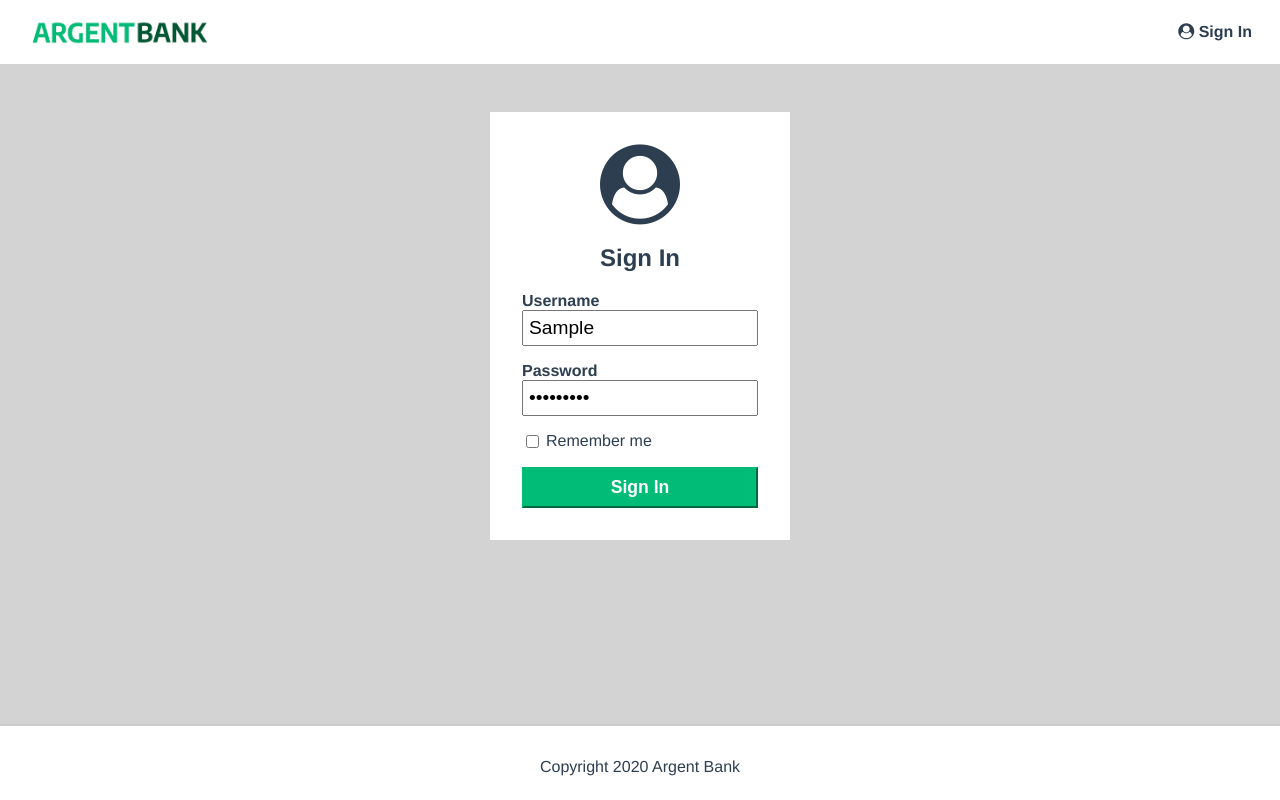
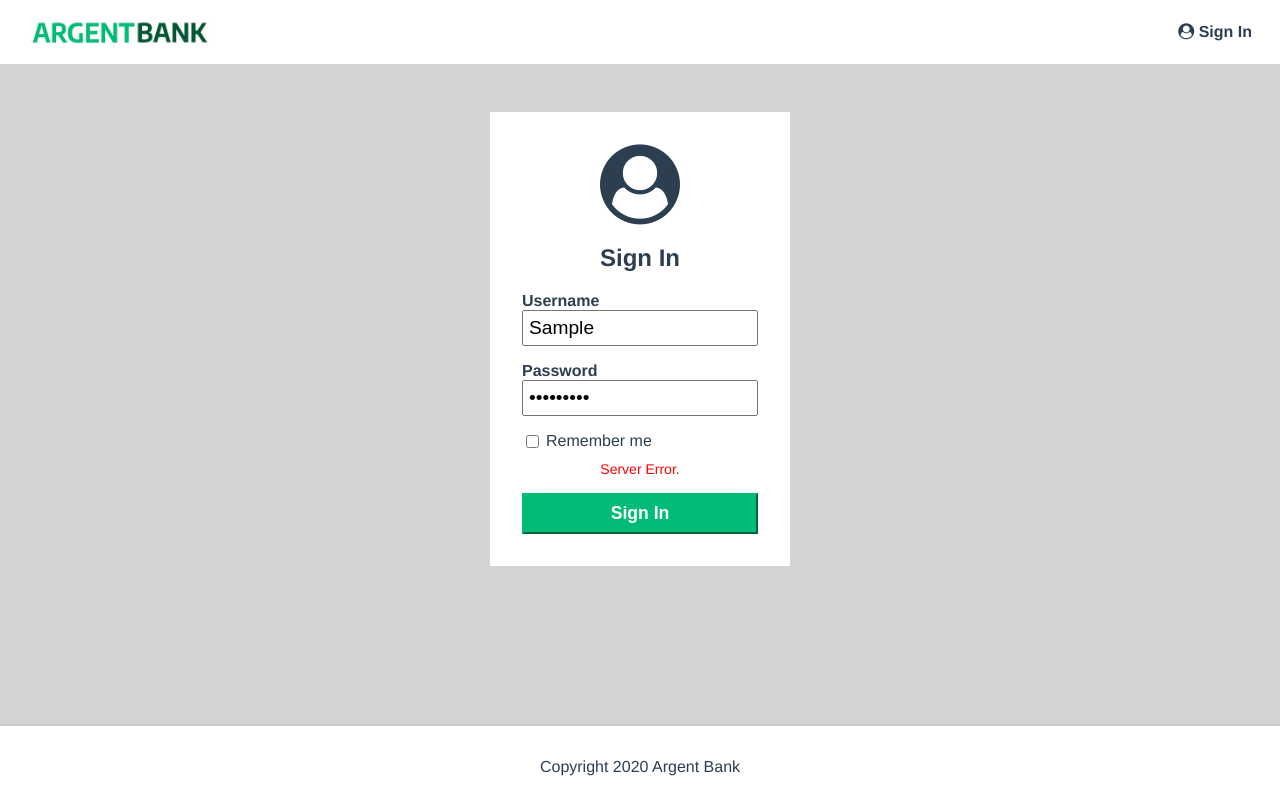
Before and after one commit to SafaSELLAM/Frontend_BankAPI, a React (Vite) app: page /sign-in in a window 1280 px wide. Both pictures are taken after typing "Sample", "Sample123" into the empty fields and a click on the button "Sign In". Built offline with nearby package versions, Linux system fonts and the light colour scheme; no server answers.

Commit message:
Fix authentification issue on login page and ADD errorMessages

```diff
--- a/src/Components/App/App.css
+++ b/src/Components/App/App.css
@@ -115,6 +115,12 @@ body {
 .hero-content .text {
     margin-bottom: 0;
     font-size: 0.9rem;
+}
+
+.error-message {
+    color: red;
+    font-size: 14px;
+    margin-top: 10px;
 }
 
 @media (min-width: 920px) {
--- a/src/Components/Header.jsx
+++ b/src/Components/Header.jsx
@@ -12,7 +12,7 @@ export const Header = () => {
     const [isEditing, setIsEditing] = useState(false)
     const [firstName, setFirstName] = useState(user?.firstName)
     const [lastName, setLastName] = useState(user?.lastName)
-
+    const [errorMessage, setErrorMessage] = useState("")
 
     const handleLogout = () => {
         dispatch(logout())
@@ -57,12 +57,17 @@ export const Header = () => {
 
     const handleEditClick = () => setIsEditing(true);
     const handleCancel = () => {
-        setFirstName(user?.firstName || "")
-        setLastName(user?.lastName || "")
+        setFirstName(user?.firstName)
+        setLastName(user?.lastName)
         setIsEditing(false)
+        setErrorMessage("")
     };
 
     const handleSave = async () => {
+        if (!firstName || !lastName) {
+            setErrorMessage("Both fields are required!")
+            return
+        }
 
         try {
             const response = await fetch("http://localhost:3001/api/v1/user/profile", {
@@ -84,6 +89,7 @@ export const Header = () => {
 
             dispatch(updateUser(updatedUser.body))
             setIsEditing(false)
+            setErrorMessage("")
 
         } catch (error) {
             console.error(error);
@@ -110,6 +116,7 @@ export const Header = () => {
                             placeholder="Last Name"
                         />
                     </div>
+                    {errorMessage && <p className="error-message">{errorMessage}</p>}
                     <div className="buttons">
                         <button className="edit-button edited" onClick={handleSave}>
                             Save
--- a/src/Pages/Sign-in/Login.jsx
+++ b/src/Pages/Sign-in/Login.jsx
@@ -1,16 +1,25 @@
-import { useState } from "react"
+import { useState, useEffect } from "react"
 import { Footer } from "../../Components/Footer/Footer.jsx"
 import { Navigation } from "../../Components/Navigation/Navigation.jsx"
-import { useDispatch } from "react-redux"
+import { useDispatch, useSelector } from "react-redux"
 import { useNavigate } from "react-router-dom"
 import { loginSuccess, setUser } from "../../Components/Store/authSlice.js"
 
 export const Login = () => {
 
+
     const [username, setUsername] = useState("")
     const [password, setPassword] = useState("")
+    const [errorMessage, setErrorMessage] = useState("")
     const dispatch = useDispatch()
     const navigate = useNavigate()
+    const { isAuthenticated } = useSelector((state) => state.auth);
+
+    useEffect(() => {
+        if (isAuthenticated) {
+            navigate("/profile")
+        }
+    }, [isAuthenticated, navigate])
 
     const handleLogin = async (event) => {
         event.preventDefault()
@@ -26,11 +35,11 @@ export const Login = () => {
                 dispatch(loginSuccess({ token }))
                 navigate("/profile")
             } else {
-                alert("Erreur de connexion : " + data.message);
+                setErrorMessage("Login Error : " + data.message)
             }
         } catch (error) {
-            console.error("Error :", error);
-            alert("Erreur serveur.");
+            console.error("Error :", error)
+            setErrorMessage("Server Error.")
         }
     }
 
@@ -56,7 +65,7 @@ export const Login = () => {
                             >Remember me</label
                             >
                         </div>
-
+                        {errorMessage && <p className="error-message">{errorMessage}</p>}
                         <button className="sign-in-button">Sign In</button>
 
                     </form>
```
